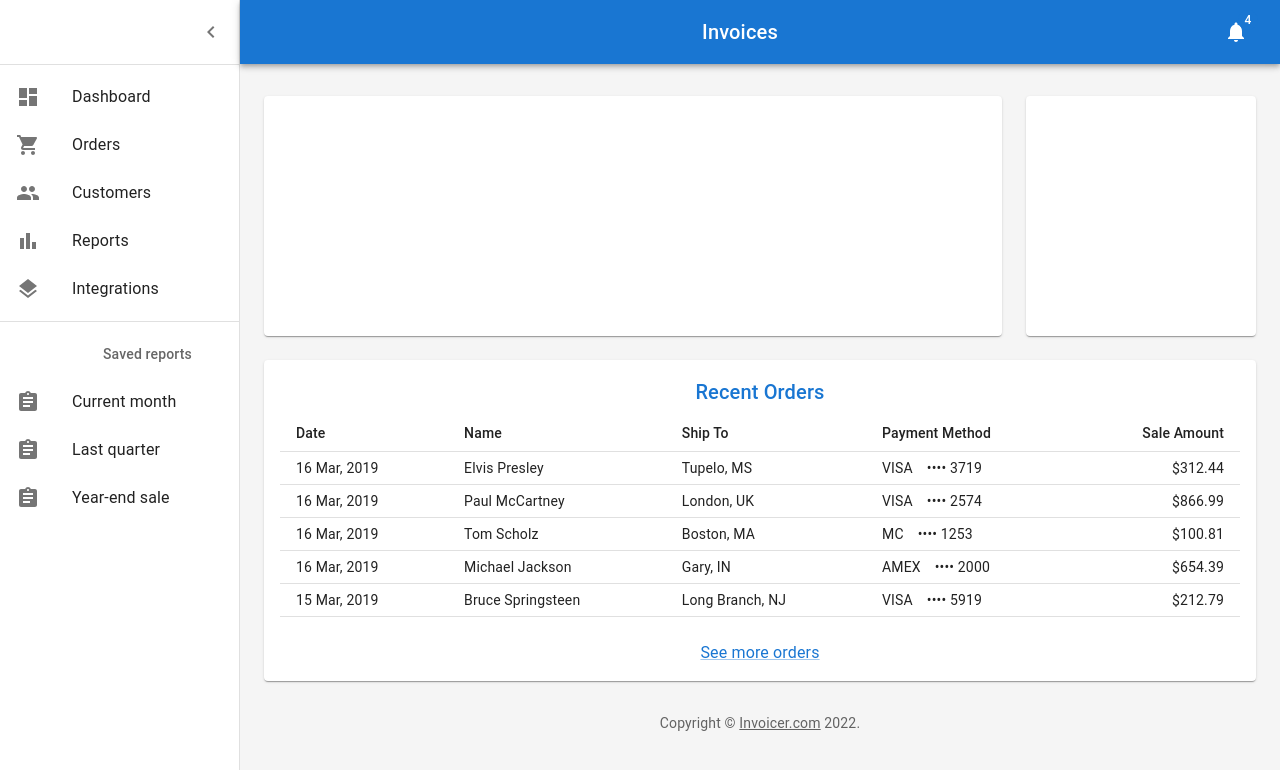
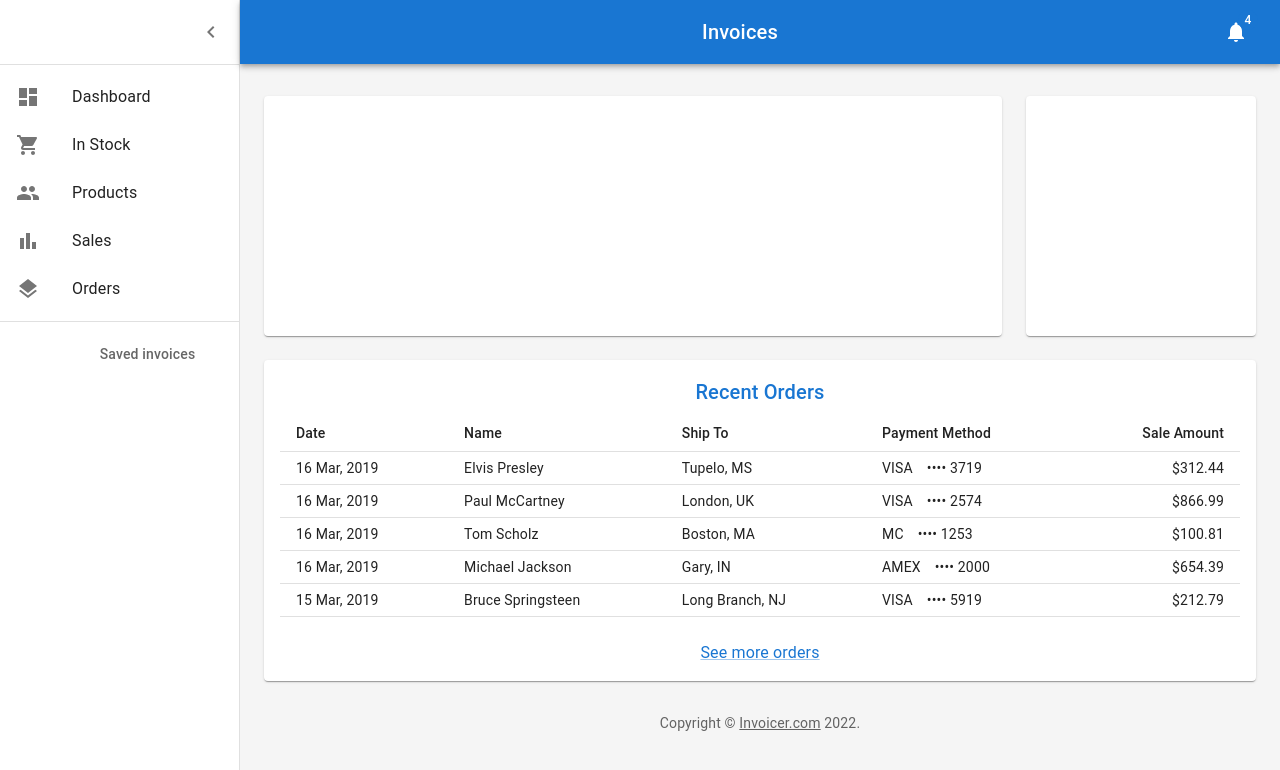
Before and after one commit to kiprogony/invoice-app, a React (Create React App) app: page / in a window 1280 px wide. Shown: the top 770 px of the page. Built offline with nearby package versions, Linux system fonts and the light colour scheme.

Commit message:
Fit: add attributes

```diff
--- a/src/components/dashboard/Listitems.js
+++ b/src/components/dashboard/Listitems.js
@@ -8,7 +8,7 @@ import ShoppingCartIcon from '@mui/icons-material/ShoppingCart';
 import PeopleIcon from '@mui/icons-material/People';
 import BarChartIcon from '@mui/icons-material/BarChart';
 import LayersIcon from '@mui/icons-material/Layers';
-import AssignmentIcon from '@mui/icons-material/Assignment';
+// import AssignmentIcon from '@mui/icons-material/Assignment';
 
 export const mainListItems = (
   <React.Fragment>
@@ -22,25 +22,25 @@ export const mainListItems = (
       <ListItemIcon>
         <ShoppingCartIcon />
       </ListItemIcon>
-      <ListItemText primary="Orders" />
+      <ListItemText primary="In Stock" />
     </ListItemButton>
     <ListItemButton>
       <ListItemIcon>
         <PeopleIcon />
       </ListItemIcon>
-      <ListItemText primary="Customers" />
+      <ListItemText primary="Products" />
     </ListItemButton>
     <ListItemButton>
       <ListItemIcon>
         <BarChartIcon />
       </ListItemIcon>
-      <ListItemText primary="Reports" />
+      <ListItemText primary="Sales" />
     </ListItemButton>
     <ListItemButton>
       <ListItemIcon>
         <LayersIcon />
       </ListItemIcon>
-      <ListItemText primary="Integrations" />
+      <ListItemText primary="Orders" />
     </ListItemButton>
   </React.Fragment>
 );
@@ -48,9 +48,9 @@ export const mainListItems = (
 export const secondaryListItems = (
   <React.Fragment>
     <ListSubheader component="div" inset>
-      Saved reports
+      Saved invoices
     </ListSubheader>
-    <ListItemButton>
+    {/* <ListItemButton>
       <ListItemIcon>
         <AssignmentIcon />
       </ListItemIcon>
@@ -67,6 +67,6 @@ export const secondaryListItems = (
         <AssignmentIcon />
       </ListItemIcon>
       <ListItemText primary="Year-end sale" />
-    </ListItemButton>
+    </ListItemButton> */}
   </React.Fragment>
 );
```
